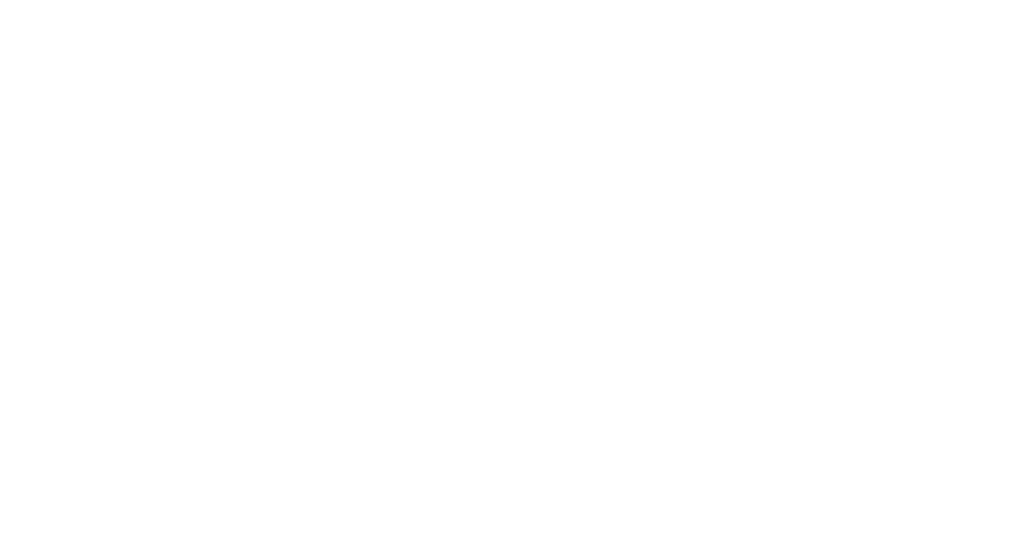
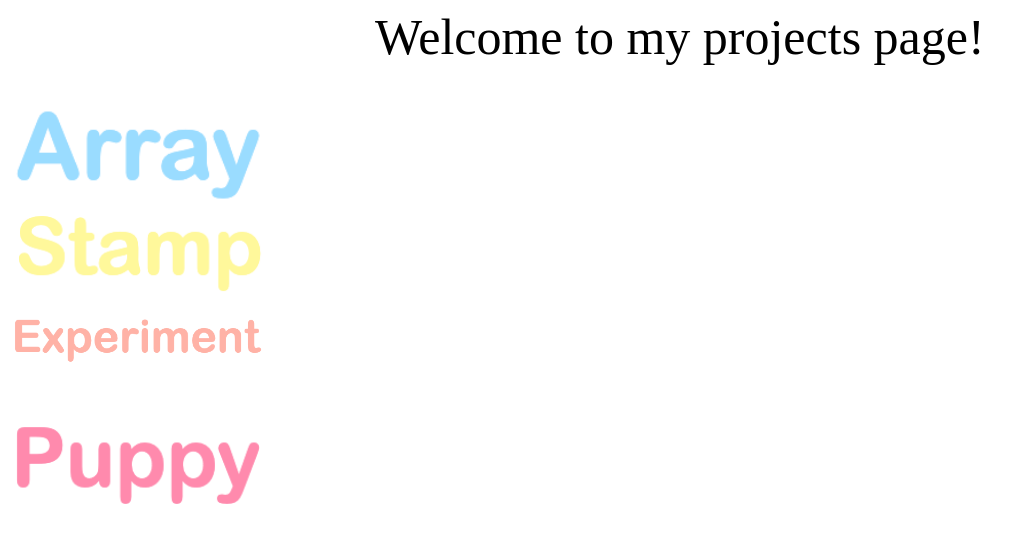
Before and after one commit to c26ec/c26ec.github.io, a plain HTML site: page projects.html in a window 1280 px wide. Shown: the whole page, without its empty margins (0-1028 px from the left). Drawn offline with Linux system fonts and the light colour scheme.

Commit message:
adding new changes

```diff
--- a/projects.html
+++ b/projects.html
@@ -0,0 +1,75 @@
+<!DOCTYPE html>
+<html>
+<head>
+	<style type="text/css">
+		#intro{
+			position:absolute;
+			height:200px;
+			width:700px;
+			font-size:50px;
+			left:375px;
+
+
+		}
+
+		#array{
+
+			background-image: url(array.png);
+
+		}
+
+			#experiment{
+
+			background-image: url(experiment.png);
+
+		}
+
+		#puppy{
+
+			background-image: url(puppy.png);
+
+		}
+
+		#stamp{
+
+			background-image: url(stamp.png);
+
+		}
+
+		.button{
+			height:100px;
+			width:250px;
+			position: relative;
+/*			display: inline-block;
+*/			top:100px;
+			background-repeat:no-repeat;
+			background-size: contain;
+			margin: 5px;
+
+
+		}
+
+
+
+
+	</style>
+</head>
+<body>
+	<div id="intro">
+		Welcome to my projects page!
+	</div>
+
+	<a href="array.html">
+	<div class="button" id="array"></div>
+
+<a href="stamp.html">
+	<div class="button" id="stamp"></div>
+
+<a href="experiment.html">
+	<div class="button" id="experiment"></div>
+
+<a href="puppy.html">
+	<div class="button" id="puppy"></div>
+
+</body>
+</html>
```
Also changed, not shown: array.html (+11 -1 lines), stamp.html (+2 -2 lines), array.png (added), experiment.html (renamed from updatecode.html), experiment.png (added), puppy.png (added), stamp.png (added), 1 other file.
